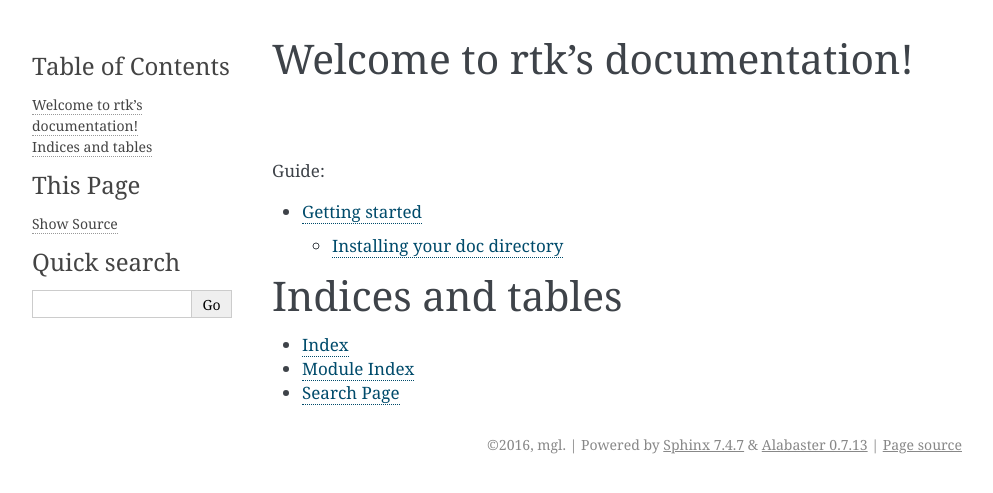
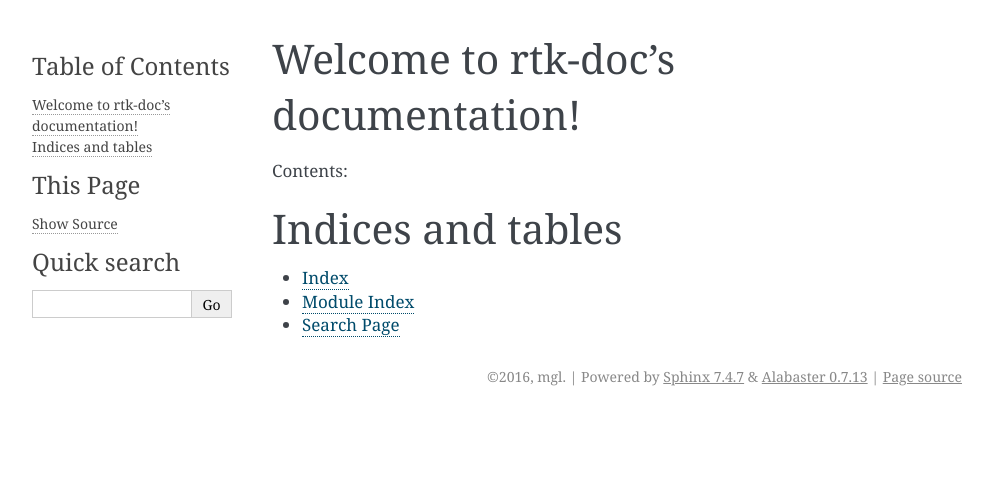
Before and after one commit to gemaizi/first_test, a Sphinx documentation site: the page built from docs/index.rst, in a window 1280 px wide. Shown: the top 493 px of the page, without its empty margins (148-1141 px from the left). Built offline with Sphinx 7.4.7, drawn with Linux system fonts in a browser that asks for light colours.

Commit message:
Init RTK doc

```diff
--- a/docs/conf.py
+++ b/docs/conf.py
@@ -1,7 +1,7 @@
 # -*- coding: utf-8 -*-
 #
-# rtk documentation build configuration file, created by
-# sphinx-quickstart on Mon Jun 20 15:12:16 2016.
+# rtk-doc documentation build configuration file, created by
+# sphinx-quickstart on Mon Jun 20 22:42:41 2016.
 #
 # This file is execfile()d with the current directory set to its
 # containing dir.
@@ -48,7 +48,7 @@ source_suffix = '.rst'
 master_doc = 'index'
 
 # General information about the project.
-project = u'rtk'
+project = u'rtk-doc'
 copyright = u'2016, mgl'
 author = u'mgl'
 
@@ -133,7 +133,7 @@ html_theme = 'alabaster'
 # The name for this set of Sphinx documents.
 # "<project> v<release> documentation" by default.
 #
-# html_title = u'rtk v0.0.1'
+# html_title = u'rtk-doc v0.0.1'
 
 # A shorter title for the navigation bar.  Default is the same as html_title.
 #
@@ -233,7 +233,7 @@ html_static_path = ['_static']
 # html_search_scorer = 'scorer.js'
 
 # Output file base name for HTML help builder.
-htmlhelp_basename = 'rtkdoc'
+htmlhelp_basename = 'rtk-docdoc'
 
 # -- Options for LaTeX output ---------------------------------------------
 
@@ -259,7 +259,7 @@ latex_elements = {
 # (source start file, target name, title,
 #  author, documentclass [howto, manual, or own class]).
 latex_documents = [
-    (master_doc, 'rtk.tex', u'rtk Documentation',
+    (master_doc, 'rtk-doc.tex', u'rtk-doc Documentation',
      u'mgl', 'manual'),
 ]
 
@@ -295,7 +295,7 @@ latex_documents = [
 # One entry per manual page. List of tuples
 # (source start file, name, description, authors, manual section).
 man_pages = [
-    (master_doc, 'rtk', u'rtk Documentation',
+    (master_doc, 'rtk-doc', u'rtk-doc Documentation',
      [author], 1)
 ]
 
@@ -310,8 +310,8 @@ man_pages = [
 # (source start file, target name, title, author,
 #  dir menu entry, description, category)
 texinfo_documents = [
-    (master_doc, 'rtk', u'rtk Documentation',
-     author, 'rtk', 'One line description of project.',
+    (master_doc, 'rtk-doc', u'rtk-doc Documentation',
+     author, 'rtk-doc', 'One line description of project.',
      'Miscellaneous'),
 ]
 
--- a/docs/index.rst
+++ b/docs/index.rst
@@ -1,17 +1,15 @@
-.. rtk documentation master file, created by
-   sphinx-quickstart on Mon Jun 20 15:12:16 2016.
+.. rtk-doc documentation master file, created by
+   sphinx-quickstart on Mon Jun 20 22:42:41 2016.
    You can adapt this file completely to your liking, but it should at least
    contain the root `toctree` directive.
 
-Welcome to rtk's documentation!
-===============================
+Welcome to rtk-doc's documentation!
+===================================
 
-Guide:
+Contents:
 
 .. toctree::
    :maxdepth: 2
-
-   getting_started.rst
 
 
 
```
Also changed, not shown: docs/getting_started.rst (deleted, +0 -105 lines), 2 other files.
